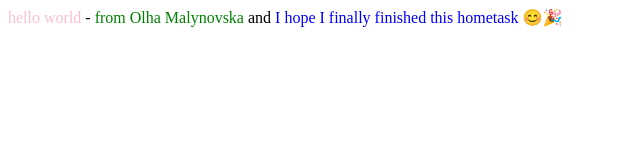
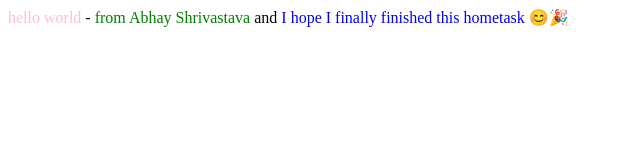
Before and after one commit to rheoul4abhay/jenkins-repo-for-hello-world, a plain HTML site: page index.html in a window 1280 px wide. Shown: the full height of the page, 0-640 px from the left. Drawn offline with Linux system fonts and the light colour scheme.

Commit message:
Modified index.html and Jenkinsfile

```diff
--- a/index.html
+++ b/index.html
@@ -12,7 +12,7 @@
 <body>
     <p>
         <span class="pink">hello world</span> -
-        <span class="green">from Olha Malynovska</span>
+        <span class="green">from Abhay Shrivastava</span>
         and <span class="blue">I hope I finally finished this hometask 😊🎉</span>
     </p>
 </body>
```
Also changed, not shown: 1 other file.
